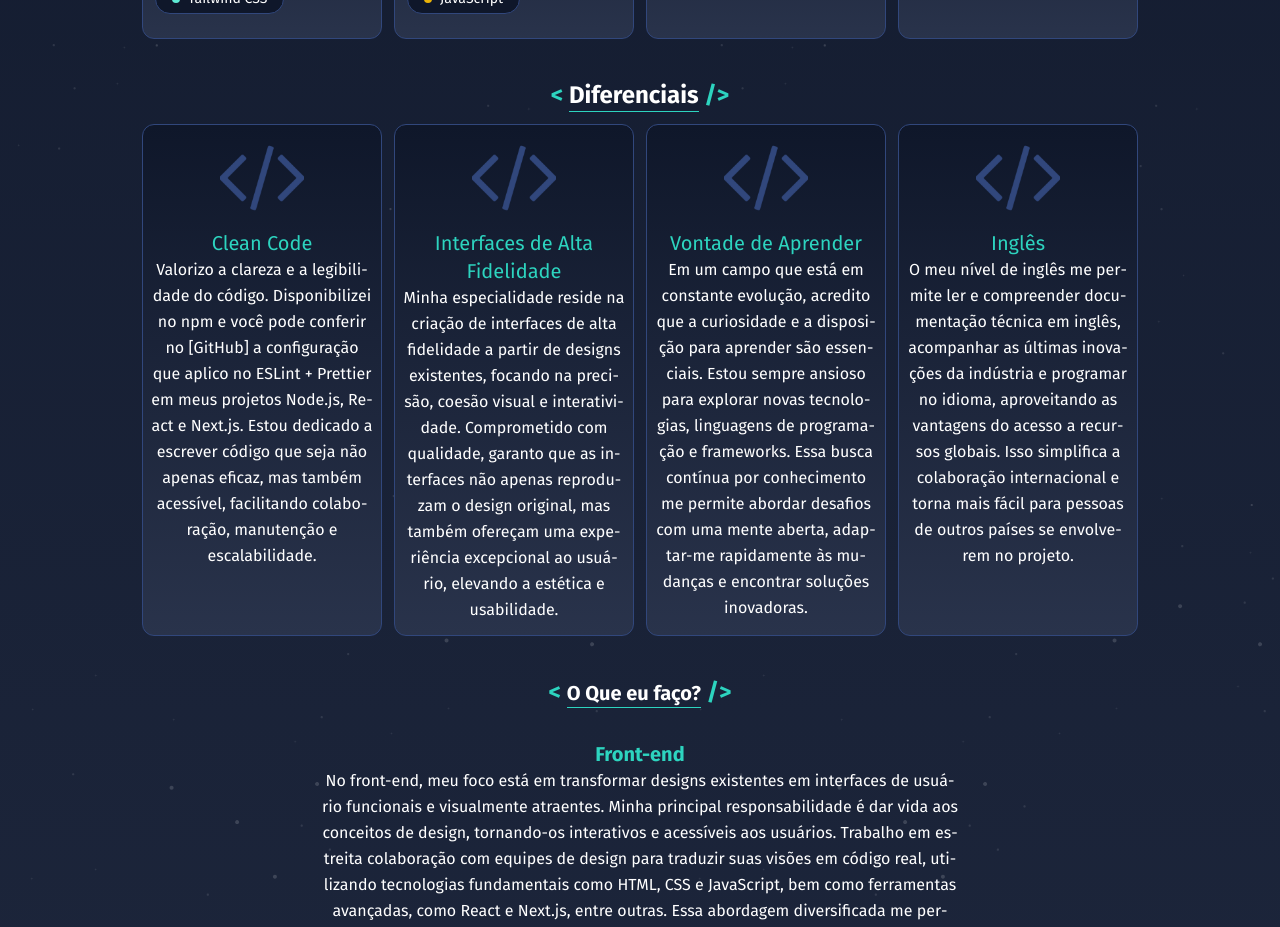
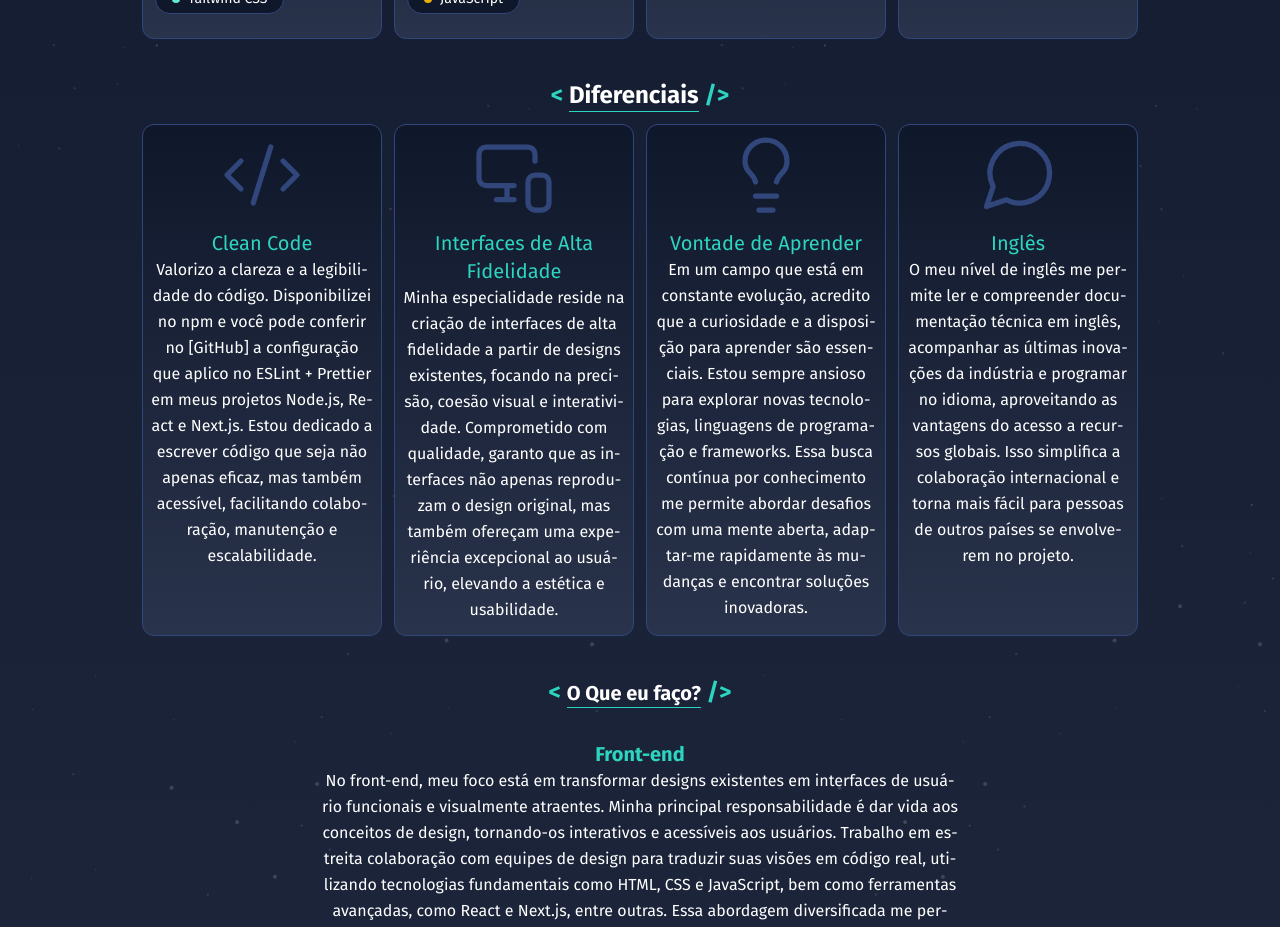
Before and after one commit to ogustavohp/portfolio, a Next.js app: page / in a window 1280 px wide. Shown: the part 960-1887 px from the top of the page. Built offline with nearby package versions, Linux system fonts and the light colour scheme.

Commit message:
att: Differential icons

```diff
--- a/src/components/Differences/DifferentialCard.tsx
+++ b/src/components/Differences/DifferentialCard.tsx
@@ -1,7 +1,6 @@
 import React, { ReactNode } from 'react'
 import Typography from '../Typography'
-import Image from 'next/image'
-import iconTag from '@/assets/tag.svg'
+import DifferentialIcon from './DifferentialIcon'
 
 interface IDifferentialCard {
   title: string
@@ -14,14 +13,10 @@ export default function DifferentialCard({
   icon,
   children,
 }: IDifferentialCard) {
-  if (icon === 'iconTag') {
-    const icons = {
-      iconTag,
-    }
-
   return (
     <div className="flex w-60 flex-col items-center gap-3 rounded-xl border border-iconcolor-500 bg-gradient-to-b from-slate-900 to-bgcolor-500 px-2 pb-3 pt-2">
-        <Image alt="Ícone </>" src={icons[icon]} />
+      <DifferentialIcon icon={icon} />
+
       <div className="text-center">
         <Typography
           Tag="h3"
@@ -38,9 +33,4 @@ export default function DifferentialCard({
       </div>
     </div>
   )
-  } else {
-    throw new Error(
-      `Ícone não aceito em DifferentialCard @/components/differences/DifferentialCard.tsx o ícone veio de @/db/db.json differences.differencesList>icon`,
-    )
 }
-}
--- /dev/null
+++ b/src/components/Differences/DifferentialIcon.tsx
@@ -0,0 +1,39 @@
+import {
+  Code2,
+  MonitorSmartphone,
+  Lightbulb,
+  MessageCircle,
+} from 'lucide-react'
+import React from 'react'
+import colors from '@/db/colors.json'
+
+interface IDifferentialIcon {
+  icon: string
+}
+
+export default function DifferentialIcon({ icon }: IDifferentialIcon) {
+  return (
+    <>
+      {icon === 'iconTag' && (
+        <Code2 color={colors.iconColor[500]} size={84} strokeWidth={1.5} />
+      )}
+      {icon === 'iconMonitor' && (
+        <MonitorSmartphone
+          color={colors.iconColor[500]}
+          size={84}
+          strokeWidth={1.5}
+        />
+      )}
+      {icon === 'iconLightbulb' && (
+        <Lightbulb color={colors.iconColor[500]} size={84} strokeWidth={1.5} />
+      )}
+      {icon === 'balloon' && (
+        <MessageCircle
+          color={colors.iconColor[500]}
+          size={84}
+          strokeWidth={1.5}
+        />
+      )}
+    </>
+  )
+}
--- a/src/db/db.json
+++ b/src/db/db.json
@@ -159,19 +159,19 @@
         "id": "1391797c-cbf5-4a1b-a556-5cb1aa3ebdb4",
         "title": "Interfaces de Alta Fidelidade",
         "description": "Minha especialidade reside na criação de interfaces de alta fidelidade a partir de designs existentes, focando na precisão, coesão visual e interatividade. Comprometido com qualidade, garanto que as interfaces não apenas reproduzam o design original, mas também ofereçam uma experiência excepcional ao usuário, elevando a estética e usabilidade.",
-        "icon": "iconTag"
+        "icon": "iconMonitor"
       },
       {
         "id": "7ac46895-fbb8-4ba7-a7ce-a02c8feebb42",
         "title": "Vontade de Aprender",
         "description": "Em um campo que está em constante evolução, acredito que a curiosidade e a disposição para aprender são essenciais. Estou sempre ansioso para explorar novas tecnologias, linguagens de programação e frameworks. Essa busca contínua por conhecimento me permite abordar desafios com uma mente aberta, adaptar-me rapidamente às mudanças e encontrar soluções inovadoras.",
-        "icon": "iconTag"
+        "icon": "iconLightbulb"
       },
       {
         "id": "f3da14f8-d4ce-42e0-9015-9c7209cc7f13",
         "title": "Inglês",
         "description": "O meu nível de inglês me permite ler e compreender documentação técnica em inglês, acompanhar as últimas inovações da indústria e programar no idioma, aproveitando as vantagens do acesso a recursos globais. Isso simplifica a colaboração internacional e torna mais fácil para pessoas de outros países se envolverem no projeto.",
-        "icon": "iconTag"
+        "icon": "balloon"
       }
     ]
   },
```
Lines whose indentation alone changed are shown as unchanged.
